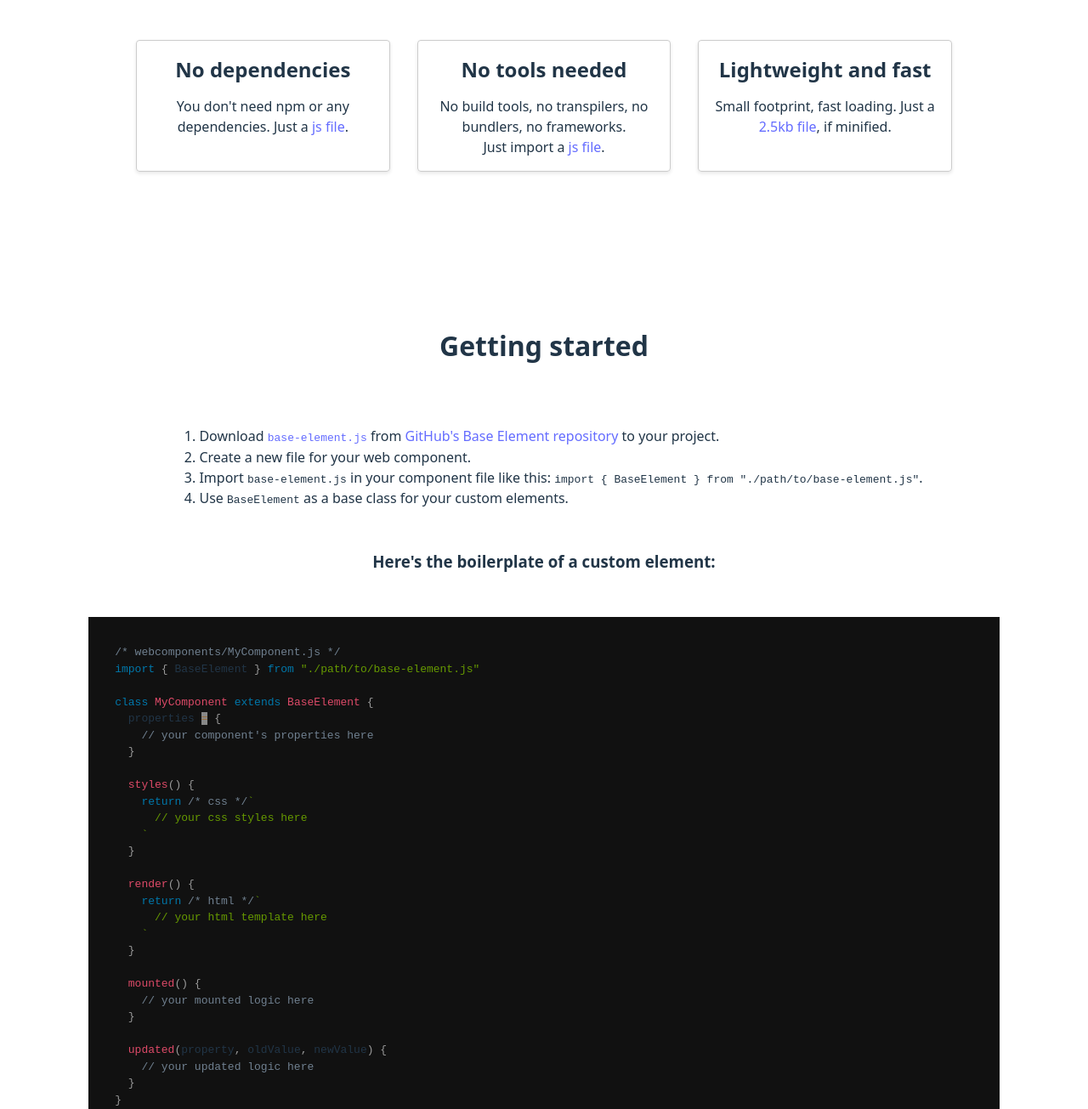
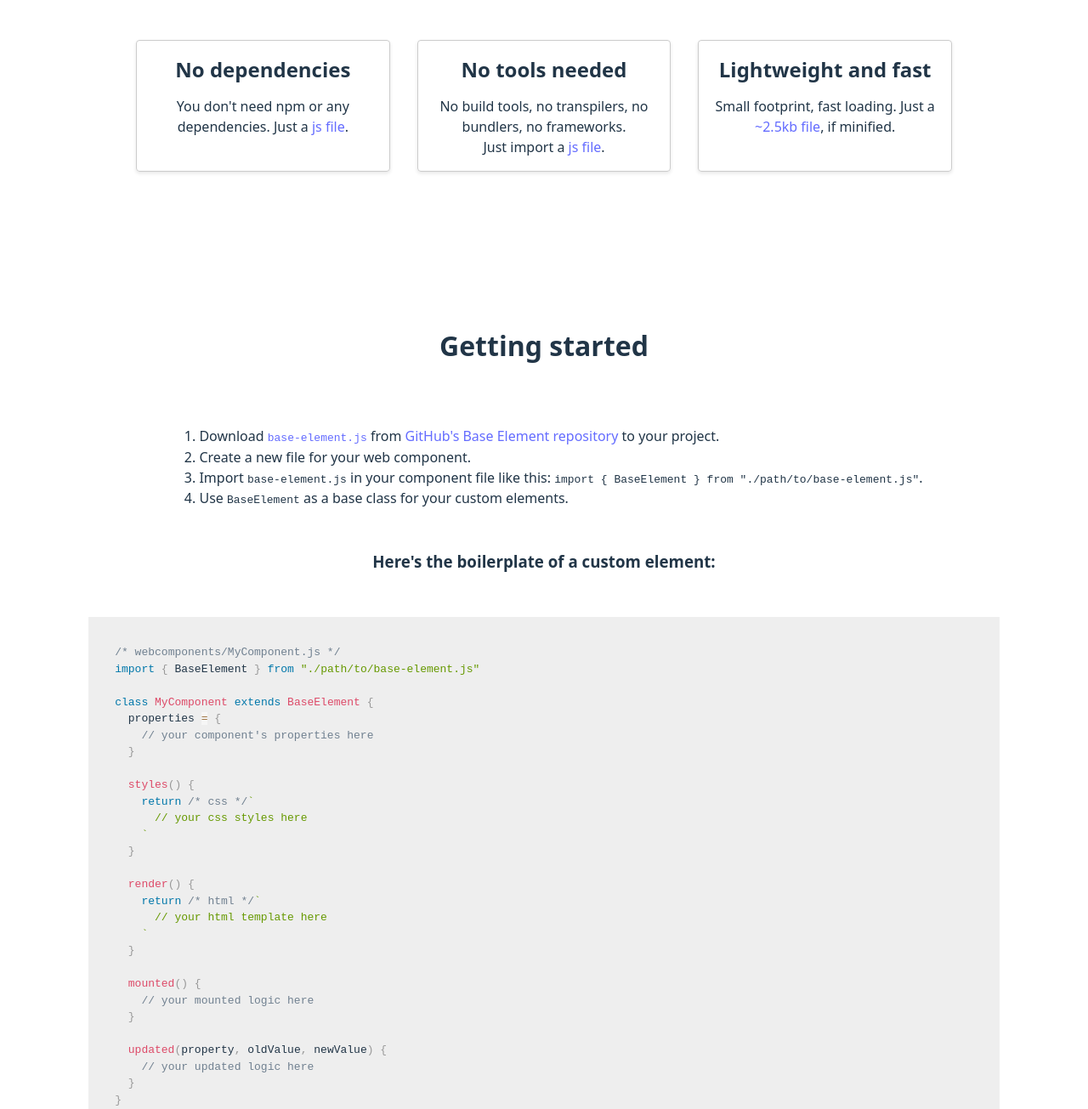
Before and after one commit to esaramago/base-element, a website built with Vite: page index.html in a window 1280 px wide. Shown: the part 1360-2665 px from the top of the page at 85% size. Built offline with nearby package versions, Linux system fonts and the light colour scheme.

Commit message:
Licence + light theme

```diff
--- a/index.html
+++ b/index.html
@@ -4,7 +4,7 @@
     <meta charset="UTF-8" />
     <meta name="viewport" content="width=device-width, initial-scale=1.0" />
     <title>Base Element</title>
-    <link rel="icon" type="image/svg+xml" href="/public/base-element.svg">
+    <link rel="icon" type="image/svg+xml" href="/base-element.svg">
   </head>
   <body>
     <header>
@@ -46,7 +46,7 @@
         </base-card>
         <base-card>
           <h3 slot="title">Lightweight and fast</h3>
-          <p>Small footprint, fast loading. Just a <a href="https://raw.githubusercontent.com/esaramago/base-element/refs/heads/main/src/base-element.js">2.5kb file</a>, if minified.</p>
+          <p>Small footprint, fast loading. Just a <a href="https://raw.githubusercontent.com/esaramago/base-element/refs/heads/main/src/base-element.js">~2.5kb file</a>, if minified.</p>
         </base-card>
       </div>
     </section>
--- a/src/webcomponents/code.js
+++ b/src/webcomponents/code.js
@@ -31,6 +31,12 @@ class Code extends BaseElement {
         overflow: auto;
         padding-inline-end: 2rem;
       }
+
+      @media (prefers-color-scheme: light) {
+        :host {
+          background-color: #EEE;
+        }
+      }
     `
   }
 }
```
Also changed, not shown: readme.md, 1 other file.
